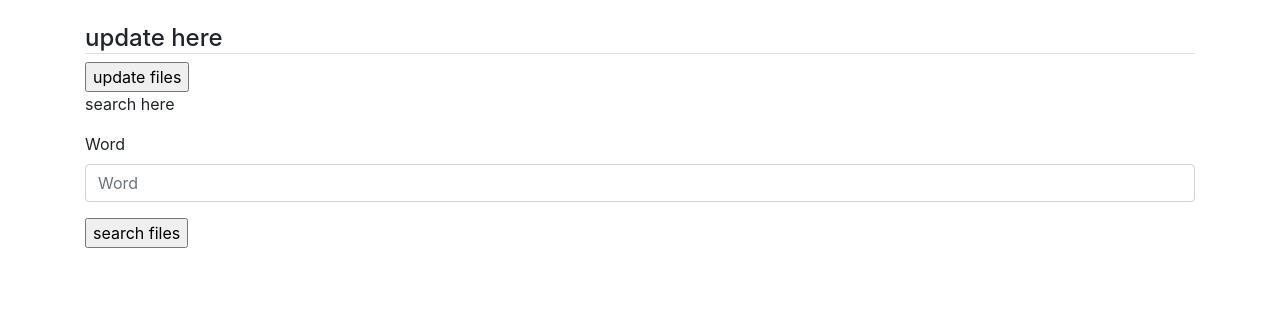
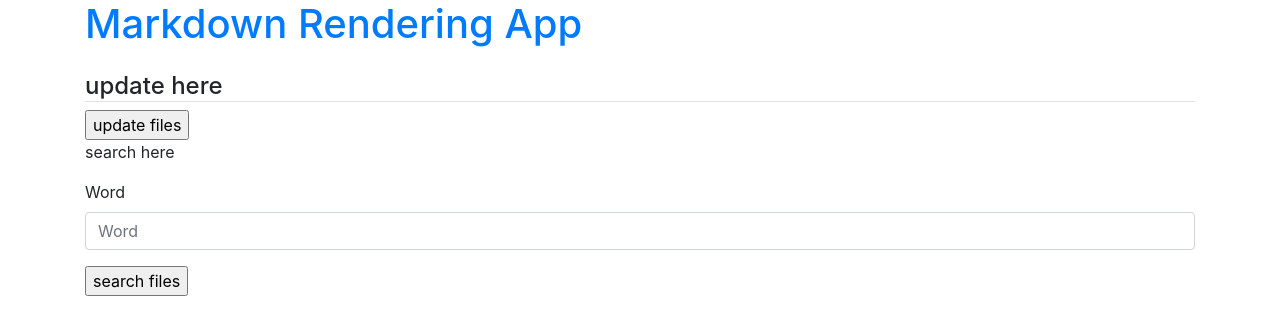
Before and after one commit to KosukeMizufune/search, a Django app: page /docsearch/ in a window 1280 px wide. Shown: the top 335 px of the page. Run offline with Django 3.2, Linux system fonts and the light colour scheme; some libraries are stand-ins or nearby versions.

Commit message:
add top anchor
this is anchor to top page

```diff
--- a/web/docsearch/templates/base.html
+++ b/web/docsearch/templates/base.html
@@ -8,6 +8,7 @@
 </head>
 <body>
     <div class="container">
+        <h1><a href="{% url 'docsearch:top' %}" target="_self"> Markdown Rendering App </a></h1>
         <script src="{% static 'docsearch/js/jquery-3.3.1.min.js' %}"></script>
         <script src="{% static 'docsearch/js/bootstrap.bundle.min.js' %}"></script>
         {% block content %}{% endblock %}
```
